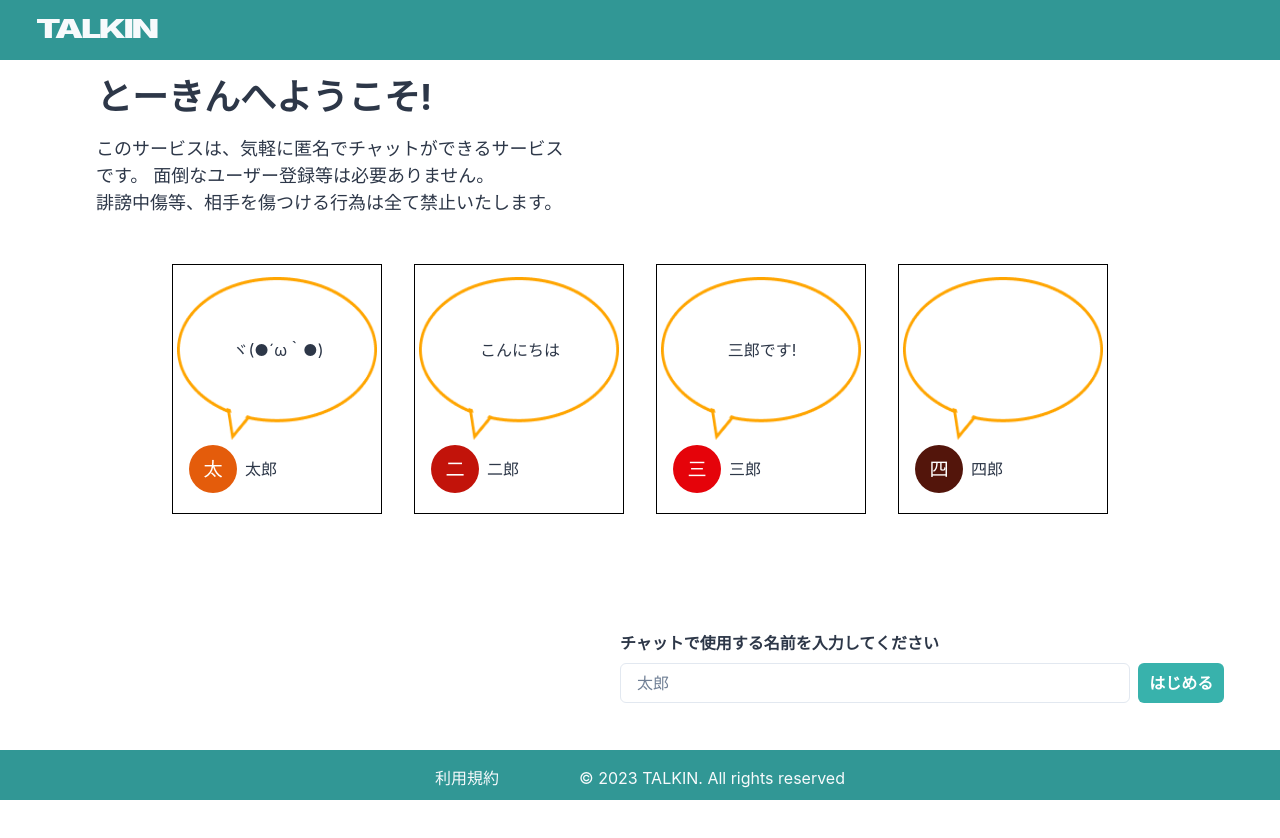
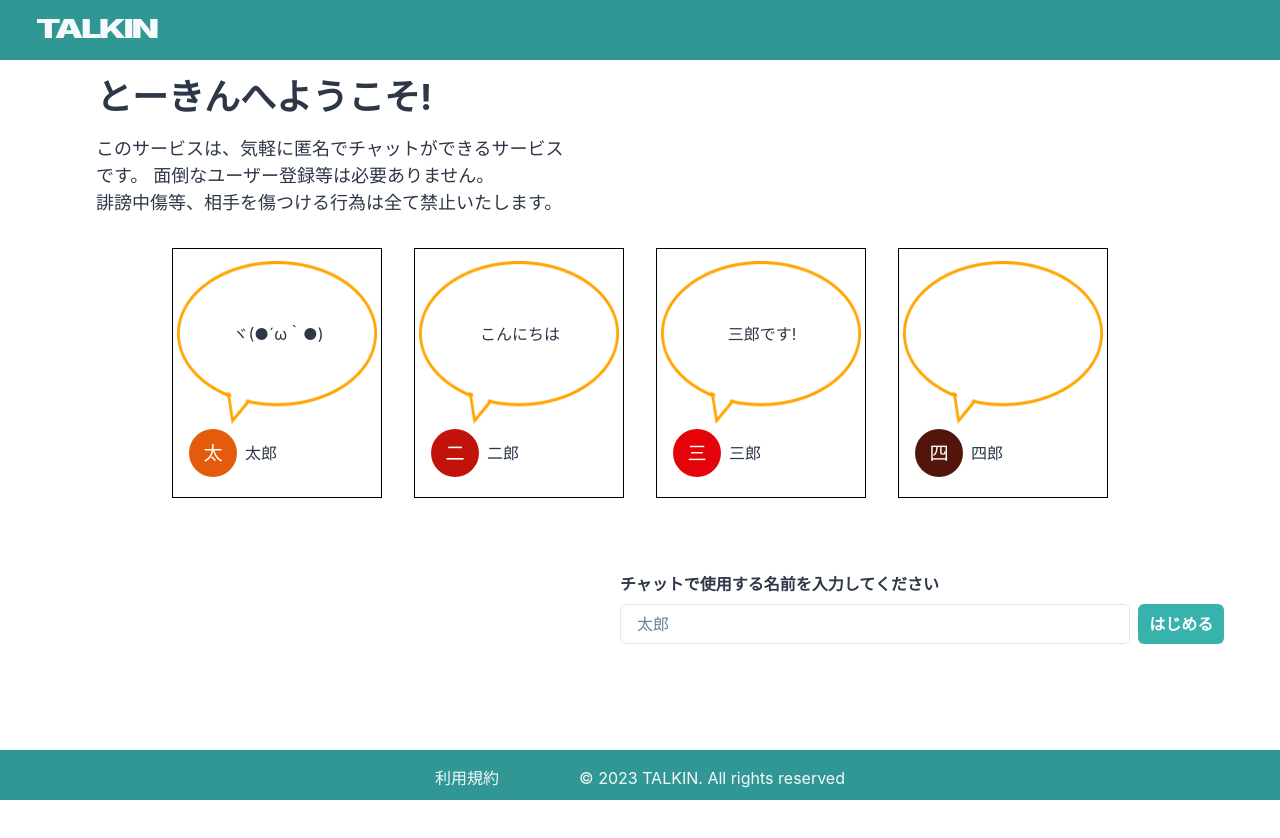
Before and after one commit to hattoriryuki/talkin, a React (Create React App) app: page / in a window 1280 px wide. Shown: the top 838 px of the page. After the commit the page ends 800 px from the top, so only its background shows below. Built offline with nearby package versions, Linux system fonts and the light colour scheme.

Commit message:
fix: スタイリングの誤記を修正

```diff
--- a/src/components/organisms/layout/Header.tsx
+++ b/src/components/organisms/layout/Header.tsx
@@ -20,7 +20,7 @@ export const Header: FC<Props> = memo((props) => {
       align="center"
       justify="space-between"
       padding={3}
-      h="60px"
+      h={{ base: "50px", md: "60px" }}
     >
       <Heading
         fontWeight={900}
--- a/src/components/pages/ChatRoom.tsx
+++ b/src/components/pages/ChatRoom.tsx
@@ -66,8 +66,7 @@ export const ChatRoom: FC = memo(() => {
             w={{ base: "90%", md: "60%" }}
             h="20%"
             mx="auto"
-            justify="center"
-            mt={6}
+            mt={{ base: "0", md: "6" }}
           >
             <PrimaryInput
               onClick={onClickPost}
--- a/src/components/pages/Top.tsx
+++ b/src/components/pages/Top.tsx
@@ -37,7 +37,7 @@ export const Top: FC<Props> = memo((props) => {
   return (
     <>
       <Stack
-        h="100vh"
+        h="calc(100vh - 110px)"
         boxSizing="border-box"
         color="gray.700"
         pb={{ base: "0", md: "10" }}
@@ -65,13 +65,13 @@ export const Top: FC<Props> = memo((props) => {
           justify="center"
           wrap="wrap"
           w="100%"
-          mt={{ base: "0", md: "6" }}
+          my={{ base: "0", md: "2" }}
         >
           <UserWindow users={users} />
         </Flex>
         <Flex
           direction="column"
-          justify="center"
+          justify={{ base: "start", md: "center" }}
           align="end"
           px={4}
           mr={{ base: "0", md: "10" }}
```
